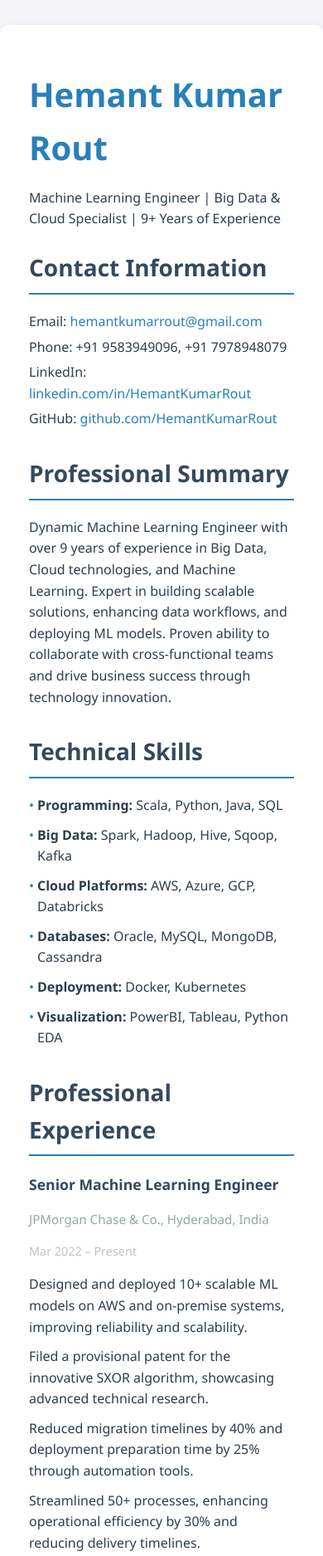
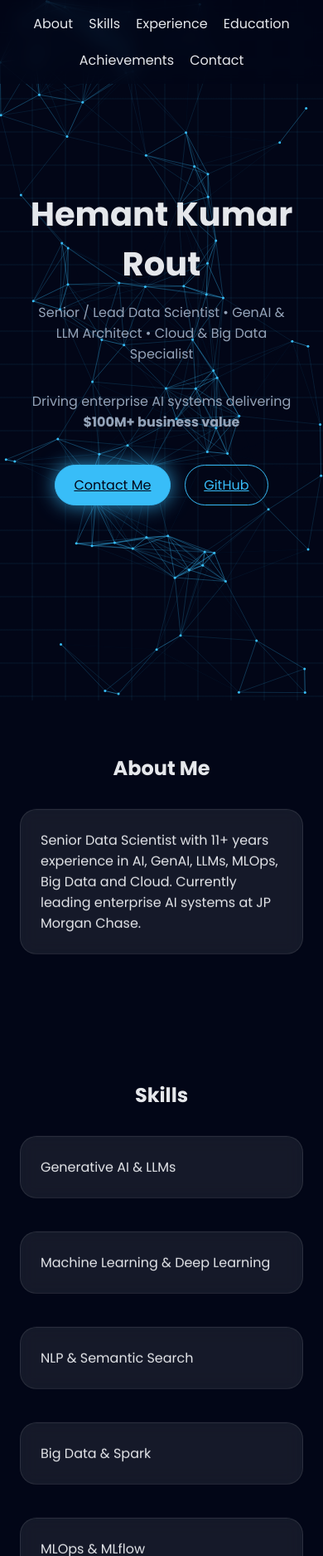
Before and after one commit to hemant-rout/HemantKumarRout, a plain HTML site: page index.html in a window 390 px wide. Shown: the top 1875 px of the page at 83% size. Drawn offline with Linux system fonts and the light colour scheme.

Commit message:
Revamp resume layout and styling
Updated the resume layout and styling to enhance visual appeal and added new sections for skills and achievements.

```diff
--- a/index.html
+++ b/index.html
@@ -2,175 +2,313 @@
 <html lang="en">
 <head>
 <meta charset="UTF-8">
+<title>Hemant Kumar Rout | AI & GenAI Leader</title>
 <meta name="viewport" content="width=device-width, initial-scale=1.0">
-    <title>Hemant Kumar Rout - Resume</title>
+<meta name="description" content="Hemant Kumar Rout – Senior Data Scientist, GenAI & LLM Architect">
+
+<link href="https://fonts.googleapis.com/css2?family=Poppins:wght@300;400;600;700&display=swap" rel="stylesheet">
+
 <style>
-        body {
-            font-family: 'Segoe UI', Tahoma, Geneva, Verdana, sans-serif;
-            line-height: 1.6;
-            margin: 0;
-            padding: 0;
-            background-color: #f4f4f9;
-            color: #2c3e50;
+:root{
+--bg:#020617;
+--card:rgba(255,255,255,.08);
+--accent:#38bdf8;
+--text:#e5e7eb;
+--muted:#94a3b8;
 }
-        .container {
-            max-width: 950px;
-            margin: 30px auto;
-            background: #ffffff;
-            padding: 25px 35px;
-            border-radius: 10px;
-            box-shadow: 0 4px 12px rgba(0, 0, 0, 0.1);
+
+*{box-sizing:border-box;margin:0;padding:0}
+
+body{
+font-family:Poppins,sans-serif;
+background:var(--bg);
+color:var(--text);
+overflow-x:hidden;
 }
-        h1 {
-            font-size: 2.5rem;
-            color: #2980b9;
-            margin-bottom: 15px;
+
+#ai-bg{
+position:fixed;
+inset:0;
+z-index:-2;
 }
-        h2 {
-            font-size: 1.75rem;
-            color: #34495e;
-            border-bottom: 2px solid #2980b9;
-            padding-bottom: 8px;
-            margin-bottom: 20px;
+
+body::before{
+content:"";
+position:fixed;
+inset:0;
+background:
+linear-gradient(transparent 95%, rgba(56,189,248,.05) 96%),
+linear-gradient(90deg, transparent 95%, rgba(56,189,248,.05) 96%);
+background-size:40px 40px;
+z-index:-1;
+pointer-events:none;
 }
-        h3 {
-            font-size: 1.2rem;
-            margin: 15px 0 10px;
-            color: #7f8c8d;
+
+nav{
+position:fixed;
+top:0;
+width:100%;
+backdrop-filter:blur(10px);
+background:rgba(2,6,23,.7);
+z-index:1000;
 }
-        ul {
-            list-style-type: none;
-            padding: 0;
+
+nav ul{
+display:flex;
+justify-content:center;
+gap:1.2rem;
+list-style:none;
+padding:1rem;
+flex-wrap:wrap;
 }
-        ul li {
-            margin-bottom: 10px;
+
+nav a{color:var(--text);text-decoration:none}
+
+header{
+min-height:100vh;
+display:flex;
+align-items:center;
+justify-content:center;
+text-align:center;
+padding:2rem;
 }
-        a {
-            color: #2980b9;
-            text-decoration: none;
+
+.hero h1{font-size:clamp(2.5rem,5vw,4rem)}
+.hero p{color:var(--muted);margin:1rem 0 2rem}
+
+.btn{
+display:inline-block;
+padding:.7rem 1.4rem;
+border-radius:999px;
+border:1px solid var(--accent);
+margin:.4rem;
+color:var(--accent);
+transition:.3s;
 }
-        a:hover {
-            text-decoration: underline;
+
+.btn.primary{
+background:var(--accent);
+color:#020617;
+animation:pulse 2.5s infinite;
 }
-        .section {
-            margin-bottom: 30px;
+
+.btn:hover{
+transform:translateY(-4px);
+box-shadow:0 10px 25px rgba(56,189,248,.4);
 }
-        .contact-info p {
-            margin: 5px 0;
+
+@keyframes pulse{
+0%{box-shadow:0 0 0 rgba(56,189,248,.4)}
+50%{box-shadow:0 0 25px rgba(56,189,248,.8)}
+100%{box-shadow:0 0 0 rgba(56,189,248,.4)}
 }
-        .job-title {
-            font-weight: bold;
-            font-size: 1.1rem;
-            color: #34495e;
+
+section{padding:5rem 10%}
+
+h2{text-align:center;margin-bottom:2rem}
+
+.card{
+background:var(--card);
+border-radius:20px;
+padding:1.5rem;
+margin-bottom:1.5rem;
+border:1px solid rgba(255,255,255,.1);
+backdrop-filter:blur(10px);
+animation:float 6s ease-in-out infinite;
+opacity:0;
+transform:translateY(40px);
+transition:1s ease;
 }
-        .job-location {
-            font-size: 0.95rem;
-            color: #95a5a6;
+
+.card.active{opacity:1;transform:translateY(0)}
+
+@keyframes float{
+0%,100%{transform:translateY(0)}
+50%{transform:translateY(-8px)}
 }
-        .job-dates {
-            font-size: 0.9rem;
-            color: #bdc3c7;
+
+.skills{
+display:grid;
+grid-template-columns:repeat(auto-fit,minmax(220px,1fr));
+gap:1rem;
 }
-        .skills ul li, .achievements ul li {
-            padding-left: 10px;
-            position: relative;
+
+.skills .card{
+transition:.4s ease;
 }
-        .skills ul li::before, .achievements ul li::before {
-            content: '\2022';
-            position: absolute;
-            left: 0;
-            color: #2980b9;
+
+.skills .card:hover{
+transform:translateY(-10px) scale(1.05);
+box-shadow:0 15px 40px rgba(56,189,248,.35);
+}
+
+.timeline .card{
+animation:slideIn 1s ease both;
+}
+
+@keyframes slideIn{
+from{opacity:0;transform:translateX(-60px)}
+to{opacity:1;transform:translateX(0)}
+}
+
+footer{
+text-align:center;
+padding:2rem;
+color:var(--muted);
+border-top:1px solid rgba(255,255,255,.1);
+}
+
+@media(max-width:600px){
+section{padding:4rem 1.5rem}
 }
 </style>
 </head>
+
 <body>
-    <div class="container">
+
+<canvas id="ai-bg"></canvas>
+
+<nav>
+<ul>
+<li><a href="#about">About</a></li>
+<li><a href="#skills">Skills</a></li>
+<li><a href="#experience">Experience</a></li>
+<li><a href="#education">Education</a></li>
+<li><a href="#achievements">Achievements</a></li>
+<li><a href="#contact">Contact</a></li>
+</ul>
+</nav>
+
 <header>
+<div class="hero">
 <h1>Hemant Kumar Rout</h1>
-            <p>Machine Learning Engineer | Big Data & Cloud Specialist | 9+ Years of Experience</p>
+<p id="typing"></p>
+<p>Driving enterprise AI systems delivering <strong>$100M+ business value</strong></p>
+<a class="btn primary" href="#contact">Contact Me</a>
+<a class="btn" href="https://github.com/hemant-rout" target="_blank">GitHub</a>
+</div>
 </header>
-        <section class="contact-info section">
-            <h2>Contact Information</h2>
-            <p>Email: <a href="mailto:hemantkumarrout@gmail.com">hemantkumarrout@gmail.com</a></p>
-            <p>Phone: +91 9583949096, +91 7978948079</p>
-            <p>LinkedIn: <a href="https://www.linkedin.com/in/hemant-kumar-rout/" target="_blank">linkedin.com/in/HemantKumarRout</a></p>
-            <p>GitHub: <a href="https://github.com/hemant-rout" target="_blank">github.com/HemantKumarRout</a></p>
+
+<section id="about">
+<h2>About Me</h2>
+<div class="card">Senior Data Scientist with 11+ years experience in AI, GenAI, LLMs, MLOps, Big Data and Cloud. Currently leading enterprise AI systems at JP Morgan Chase.</div>
 </section>
-        <section class="professional-summary section">
-            <h2>Professional Summary</h2>
-            <p>Dynamic Machine Learning Engineer with over 9 years of experience in Big Data, Cloud technologies, and Machine Learning. Expert in building scalable solutions, enhancing data workflows, and deploying ML models. Proven ability to collaborate with cross-functional teams and drive business success through technology innovation.</p>
-        </section>
-        <section class="skills section">
-            <h2>Technical Skills</h2>
-            <ul>
-                <li><strong>Programming:</strong> Scala, Python, Java, SQL</li>
-                <li><strong>Big Data:</strong> Spark, Hadoop, Hive, Sqoop, Kafka</li>
-                <li><strong>Cloud Platforms:</strong> AWS, Azure, GCP, Databricks</li>
-                <li><strong>Databases:</strong> Oracle, MySQL, MongoDB, Cassandra</li>
-                <li><strong>Deployment:</strong> Docker, Kubernetes</li>
-                <li><strong>Visualization:</strong> PowerBI, Tableau, Python EDA</li>
-            </ul>
-        </section>
-        <section class="experience section">
-            <h2>Professional Experience</h2>
-            <div>
-                <h3 class="job-title">Senior Machine Learning Engineer</h3>
-                <p class="job-location">JPMorgan Chase & Co., Hyderabad, India</p>
-                <p class="job-dates">Mar 2022 – Present</p>
-                <ul>
-                    <li>Designed and deployed 10+ scalable ML models on AWS and on-premise systems, improving reliability and scalability.</li>
-                    <li>Filed a provisional patent for the innovative SXOR algorithm, showcasing advanced technical research.</li>
-                    <li>Reduced migration timelines by 40% and deployment preparation time by 25% through automation tools.</li>
-                    <li>Streamlined 50+ processes, enhancing operational efficiency by 30% and reducing delivery timelines.</li>
-                </ul>
-            </div>
-            <div>
-                <h3 class="job-title">Senior Machine Learning Engineer</h3>
-                <p class="job-location">Bajaj Finserv, Pune, India</p>
-                <p class="job-dates">Aug 2019 – Mar 2022</p>
-                <ul>
-                    <li>Developed architecture for 15+ projects, cutting development timelines by 25%.</li>
-                    <li>Implemented an Automated EDA System, reducing analysis time by 50% and earning the ML Innovation Award.</li>
-                    <li>Resolved data security issues, achieving ₹2 Cr annual cost savings via root-cause analysis and fixes.</li>
-                </ul>
-            </div>
-            <div>
-                <h3 class="job-title">Senior Cloud Data Engineer</h3>
-                <p class="job-location">Fidmd Inc., Pune, India</p>
-                <p class="job-dates">Oct 2018 – Aug 2019</p>
-                <ul>
-                    <li>Processed streaming pipelines handling millions of records daily for real-time analytics.</li>
-                    <li>Created unit testing frameworks, reducing post-deployment issues by 15%.</li>
-                    <li>Led R&D initiatives, enhancing operational efficiency by 25%.</li>
-                </ul>
-            </div>
-            <div>
-                <h3 class="job-title">Big Data Engineer</h3>
-                <p class="job-location">Bitwise Solutions Pvt Ltd, Pune, India</p>
-                <p class="job-dates">Jul 2015 – Sep 2018</p>
-                <ul>
-                    <li>Designed and implemented data ingestion pipelines from relational databases to HDFS and Hive tables using Sqoop and Spark SQL.</li>
-                    <li>Optimized Hadoop and Spark workflows, achieving up to 40% improvement in execution speed and resource utilization.</li>
-                    <li>Developed 10+ utilities in Spark, Scala, and Java for operations such as data fixation, schema validation, and performance monitoring.</li>
-                    <li>Migrated and re-engineered 50+ legacy ABI graphs to Spark and Scala, modernizing ETL architecture and increasing scalability by 35%.</li>
-                </ul>
+
+<section id="skills">
+<h2>Skills</h2>
+<div class="skills">
+<div class="card">Generative AI & LLMs</div>
+<div class="card">Machine Learning & Deep Learning</div>
+<div class="card">NLP & Semantic Search</div>
+<div class="card">Big Data & Spark</div>
+<div class="card">MLOps & MLflow</div>
+<div class="card">AWS & Azure</div>
+<div class="card">Data Engineering</div>
+<div class="card">Explainable AI</div>
 </div>
 </section>
-        <section class="education section">
+
+<section id="experience">
+<h2>Experience</h2>
+<div class="timeline">
+<div class="card">JP Morgan Chase – Senior / Lead Data Scientist (2022–Present)</div>
+<div class="card">Bajaj Finance – Associate Lead Data Scientist (2019–2022)</div>
+<div class="card">Figmd Inc – Data Engineer (2018–2019)</div>
+<div class="card">Bitwise Solutions – Data Engineer (2015–2018)</div>
+</div>
+</section>
+
+<section id="education">
 <h2>Education</h2>
-            <p>Bachelor of Technology in Computer Science Engineering</p>
-            <p>I.G.I.T., Sarang (BPUT), Odisha, India, 2015</p>
+<div class="card">PG in Artificial Intelligence – IIT Roorkee (2025)</div>
+<div class="card">B.Tech Computer Science – IGIT Odisha (2015)</div>
 </section>
-        <section class="achievements section">
+
+<section id="achievements">
 <h2>Achievements</h2>
-            <ul>
-                <li>Secured 3rd place in AWS Game Day at JPMC Hyderabad Corporate Center</li>
-                <li>Filed a provisional patent for the SXOR algorithm</li>
-                <li>Earned FRDC Q2 2023 Award for reusable utilities development</li>
-                <li>Won ML Innovator Award at Bajaj Finserv</li>
-                <li>Certified in Scala programming by Lightbend Inc.</li>
-            </ul>
+<div class="card">Provisional Patent – SXOR (JP Morgan)</div>
+<div class="card">Multiple FRDC Awards</div>
+<div class="card">Hack2Hire India – 3rd Place</div>
 </section>
+
+<section id="contact">
+<h2>Contact</h2>
+<div class="card">
+📍 Hyderabad, India<br>
+📧 hemantkumarrout@gmail.com<br>
+📞 +91 9583949096
 </div>
+</section>
+
+<footer>© 2026 Hemant Kumar Rout</footer>
+
+<script>
+// Typing effect
+const text="Senior / Lead Data Scientist • GenAI & LLM Architect • Cloud & Big Data Specialist";
+let i=0;
+const typing=document.getElementById("typing");
+function type(){
+if(i<text.length){typing.innerHTML+=text.charAt(i++);setTimeout(type,50);}
+}
+type();
+
+// Scroll reveal
+const cards=document.querySelectorAll(".card");
+function reveal(){
+const trigger=window.innerHeight*0.85;
+cards.forEach(c=>{
+if(c.getBoundingClientRect().top<trigger)c.classList.add("active");
+});
+}
+window.addEventListener("scroll",reveal);
+reveal();
+
+// Smooth scroll
+document.querySelectorAll('a[href^="#"]').forEach(a=>{
+a.onclick=e=>{
+e.preventDefault();
+document.querySelector(a.getAttribute("href")).scrollIntoView({behavior:"smooth"});
+};
+});
+
+// AI Background
+const canvas=document.getElementById("ai-bg");
+const ctx=canvas.getContext("2d");
+function resize(){canvas.width=innerWidth;canvas.height=innerHeight}
+resize();addEventListener("resize",resize);
+
+const nodes=[];
+for(let i=0;i<90;i++){
+nodes.push({x:Math.random()*canvas.width,y:Math.random()*canvas.height,vx:(Math.random()-.5)*.4,vy:(Math.random()-.5)*.4});
+}
+
+function animate(){
+ctx.clearRect(0,0,canvas.width,canvas.height);
+nodes.forEach((a,i)=>{
+a.x+=a.vx;a.y+=a.vy;
+if(a.x<0||a.x>canvas.width)a.vx*=-1;
+if(a.y<0||a.y>canvas.height)a.vy*=-1;
+
+nodes.slice(i+1).forEach(b=>{
+const dx=a.x-b.x,dy=a.y-b.y,d=Math.hypot(dx,dy);
+if(d<120){
+ctx.strokeStyle=`rgba(56,189,248,${1-d/120})`;
+ctx.lineWidth=.6;
+ctx.beginPath();
+ctx.moveTo(a.x,a.y);
+ctx.lineTo(b.x,b.y);
+ctx.stroke();
+}
+});
+ctx.fillStyle="#38bdf8";
+ctx.beginPath();
+ctx.arc(a.x,a.y,1.5,0,Math.PI*2);
+ctx.fill();
+});
+requestAnimationFrame(animate);
+}
+animate();
+</script>
+
 </body>
 </html>
```
Lines whose indentation alone changed are shown as unchanged.
